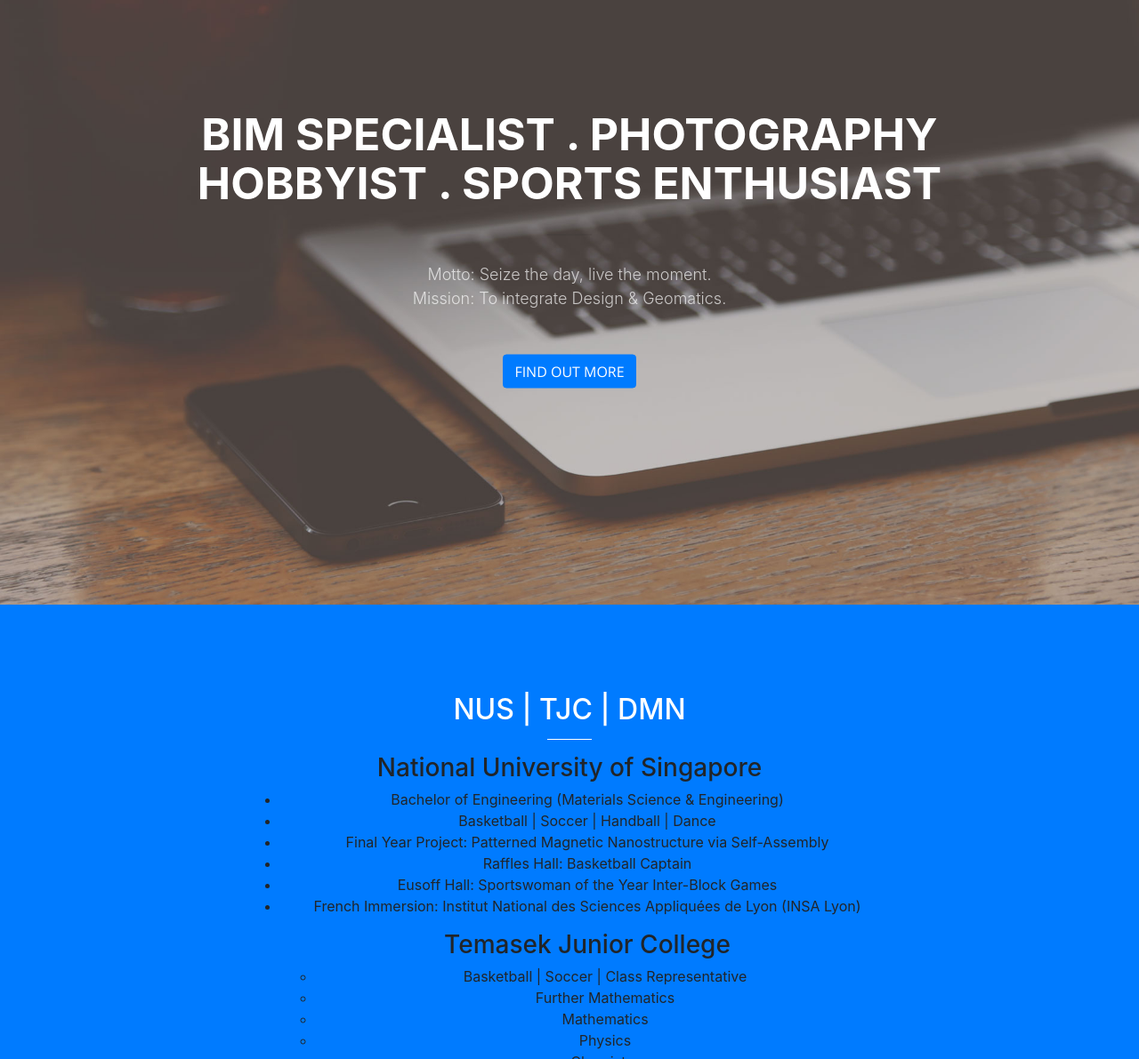
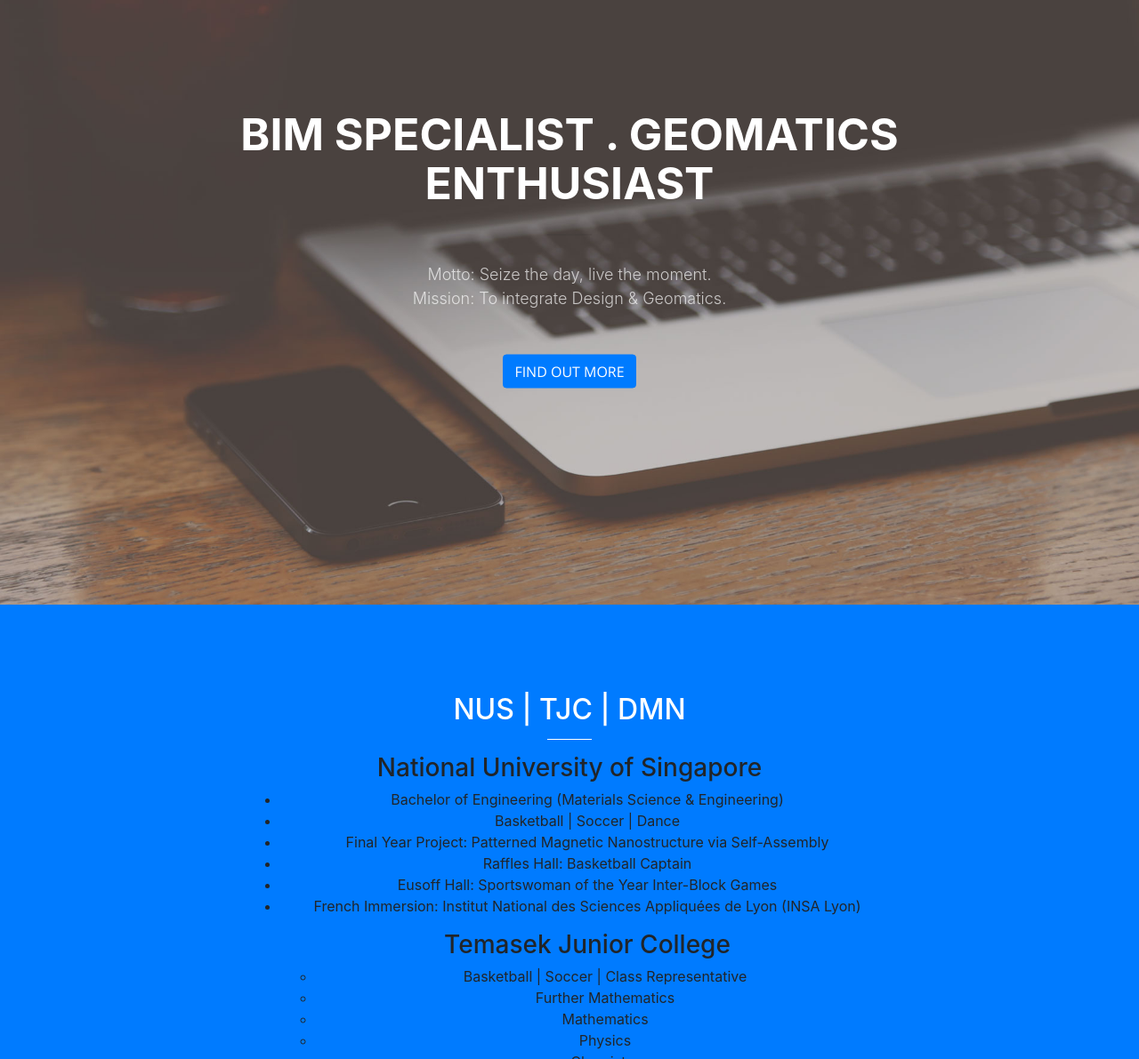
Before and after one commit to cnytiffany/cnytiffany.github.io, a website with bundled scripts: page index.html in a window 1280 px wide. Shown: the part 120-1311 px from the top of the page at 89% size. Built offline with nearby package versions, Linux system fonts and the light colour scheme.

Commit message:
Update index.html

```diff
--- a/index.html
+++ b/index.html
@@ -57,7 +57,7 @@
     <header class="masthead">
       <div class="header-content">
         <div class="header-content-inner">
-          <h1 id="homeHeading">BIM Specialist . Photography Hobbyist . Sports Enthusiast</h1>
+          <h1 id="homeHeading">BIM Specialist . Geomatics Enthusiast</h1>
           <hr>
           <p>Motto: Seize the day, live the moment.<br>Mission: To integrate Design & Geomatics.</p>
           <a class="btn btn-primary btn-xl js-scroll-trigger" href="#about">Find Out More</a>
@@ -76,7 +76,7 @@
               <h3>National University of Singapore</h3>
               <ul>
               <li>Bachelor of Engineering (Materials Science & Engineering)</li>
-              <li>Basketball | Soccer | Handball | Dance</li>
+              <li>Basketball | Soccer | Dance</li>
               <li>Final Year Project: Patterned Magnetic Nanostructure via Self-Assembly</li>
               <li>Raffles Hall: Basketball Captain</li>
               <li>Eusoff Hall: Sportswoman of the Year Inter-Block Games</li>
```
